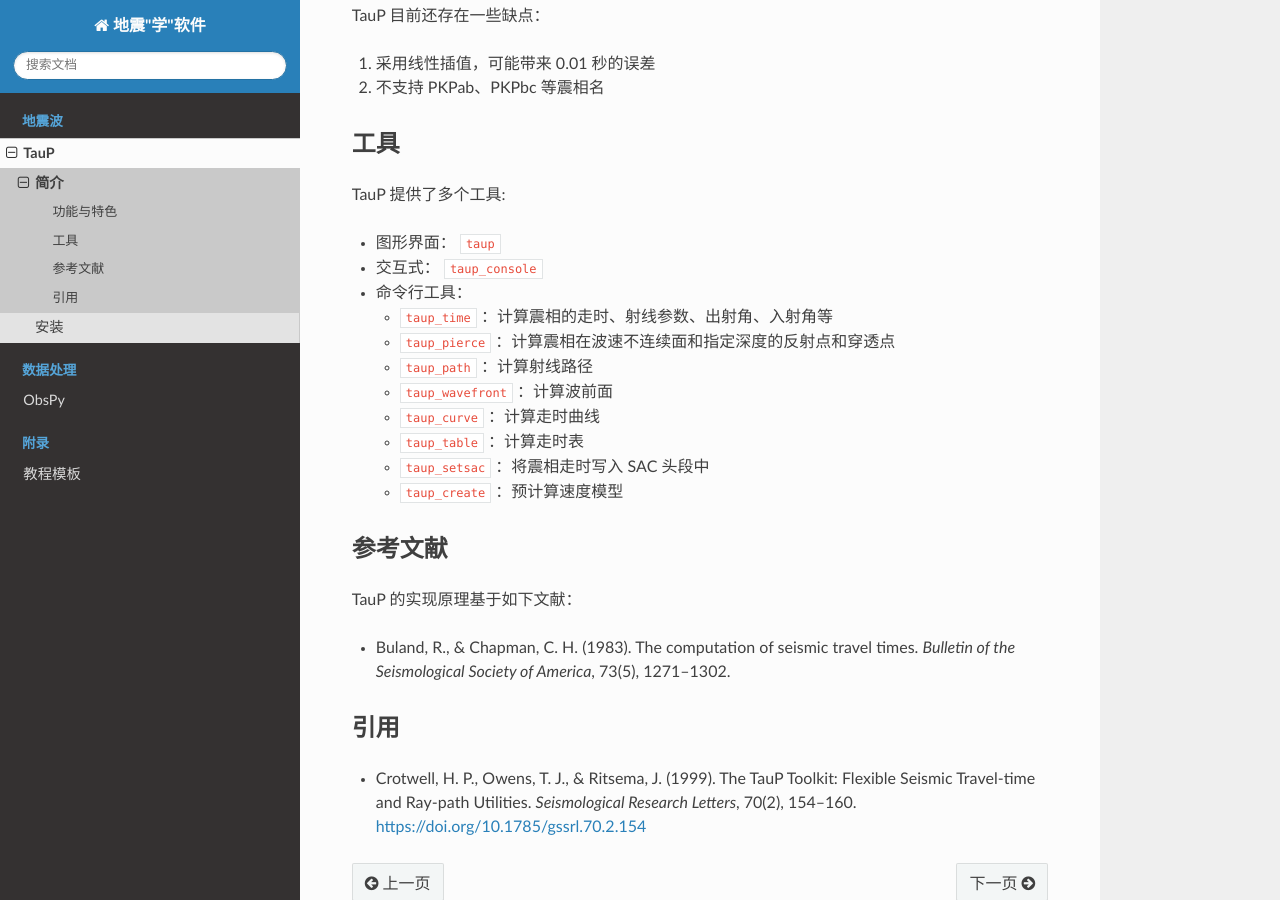
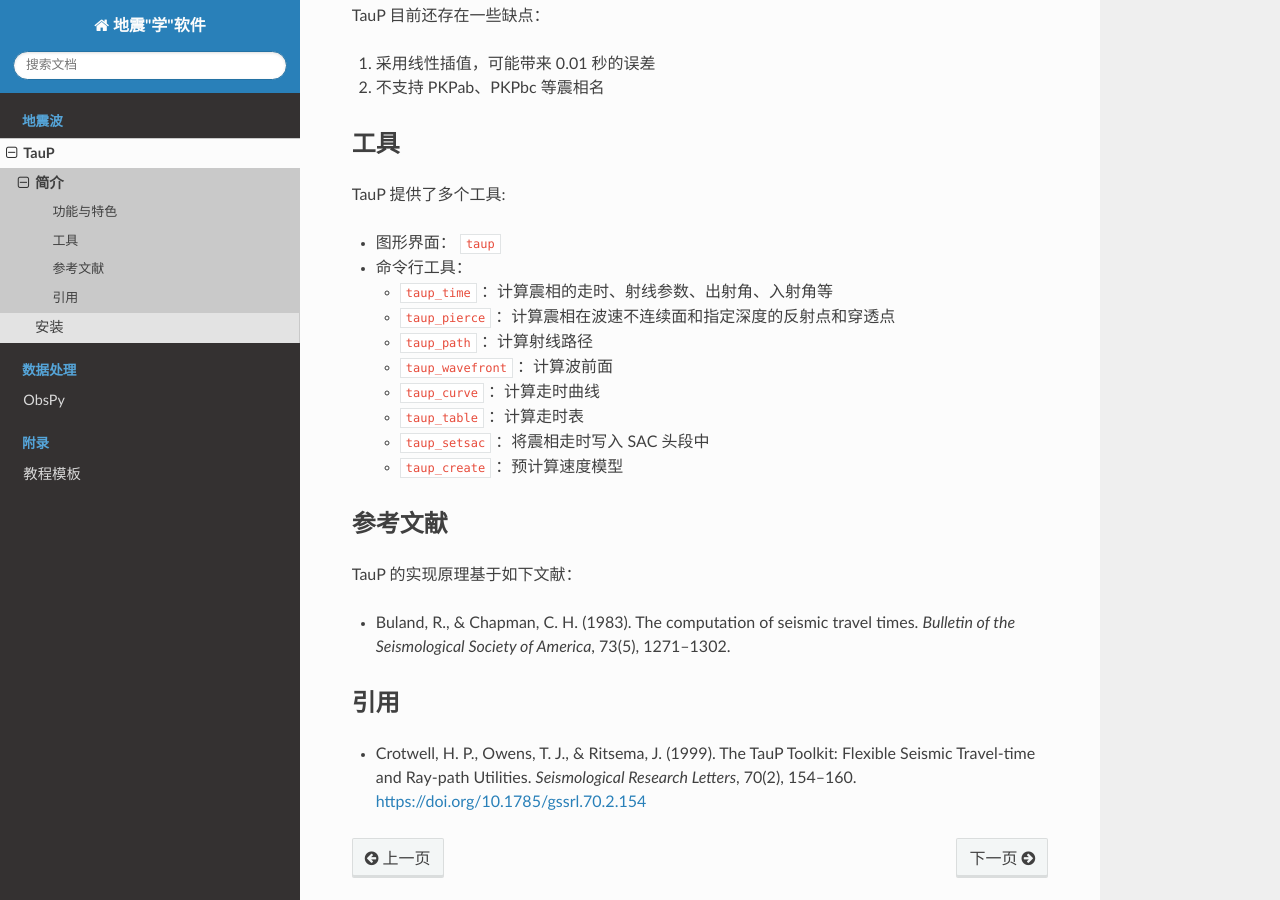
Before and after one commit to seismo-learn/software, a Sphinx documentation site: the page built from source/taup/introduction.rst, in a window 1280 px wide and 900 px high, scrolled down 561 px. Built offline with Sphinx 7.4.7 and the Read the Docs theme 2.0.0, drawn with Linux system fonts in a browser that asks for light colours.

Commit message:
taup: Remove taup_console (#46)
taup_console is not available in TauP v2.4.5

```diff
--- a/source/taup/introduction.rst
+++ b/source/taup/introduction.rst
@@ -27,7 +27,6 @@ TauP 目前还存在一些缺点：
 TauP 提供了多个工具:
 
 - 图形界面： ``taup``
-- 交互式： ``taup_console``
 - 命令行工具：
 
   - ``taup_time`` ：计算震相的走时、射线参数、出射角、入射角等
```
